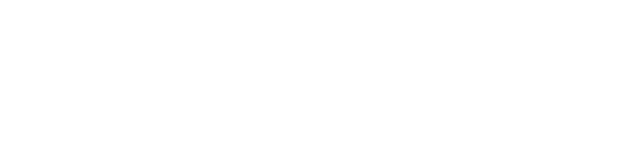
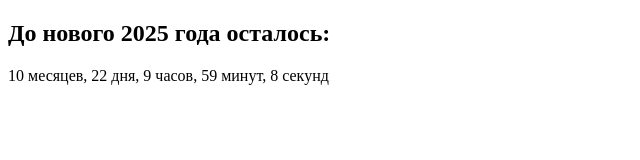
Before and after one commit to DarlingMila/purpleSchool-AdvancedJS, a plain HTML site: page 4-timer/index.html in a window 1280 px wide. Shown: the whole page, without its empty margins (0-640 px from the left). Drawn offline with Linux system fonts and the light colour scheme.

Commit message:
new calc function

```diff
--- a/4-timer/app.js
+++ b/4-timer/app.js
@@ -1,19 +1,153 @@
+const title = document.querySelector("#title");
+const timeLeft = document.querySelector("#timeLeft");
 
-function timeTillNewYear() {
-  const now = new Date();
-  const newYear = new Date("December 31, 2043 23:59:59");
+// основная функция - показ времени
+function setTimeLeft() {
 
-  const gap = newYear - now;
+  const timeNow = new Date();
+  const currentYear = new Date().getFullYear();
+  const nextYear = new Date(`January 1 ${currentYear + 1} 00:00:00`);
 
-  const months = new Date(gap).getMonth();
-  const days = new Date(gap).getDate();
-  const hours = new Date(gap).getHours();
-  const minutes = new Date(gap).getMinutes();
-  const seconds = new Date(gap).getSeconds();
+  const diff = nextYear - timeNow;
+  const months = new Date(diff).getMonth();
+  const days = getDays(currentYear, timeNow);
+  const hours = Math.floor(diff / (1000 * 60 * 60) % 24);
+  const minutes = Math.floor(diff / (1000 * 60) % 60);
+  const seconds = Math.floor(diff / 1000 % 60);
 
-  const line = `${months} месяцев, ${days} дней, ${hours} часов, ${minutes} минут, ${seconds} секунд`;
-  return line;
+  title.textContent = `До нового ${nextYear.getFullYear()} года осталось:`;
+
+  timeLeft.textContent = `${monthLeft(months)}, ${daysLeft(days)}, ${hoursLeft(hours)}, ${minutesLeft(minutes)}, ${secondsLeft(seconds)}`;
+}
+
+// высчитывает сколько дней осталось
+function getDays(currentYear, timeNow) {
+
+  const month = timeNow.getMonth() + 1;
+  let daysInMonth;
+
+  switch (month) {
+    case 1, 3, 5, 7, 8, 10, 12:
+      daysInMonth = 31;
+      break;
+
+    case 4, 6, 9, 11:
+      daysInMonth = 31;
+      break;
+
+    default:
+      if (((currentYear % 4 == 0) && (currentYear % 100 != 0)) || (currentYear % 400 == 0)){
+        daysInMonth = 29;
+
+      } else {
+        daysInMonth = 28;
+      }
+  }
+
+  return daysInMonth - timeNow.getDate();
+}
+
+// фунцкции, добавляющие правильные окончания
+// месяцы
+function monthLeft(months) {
+  let word;
+
+  switch (true) {
+    case (months === 0 || months >= 5):
+      word = "месяцев";
+      break;
+
+    case (months > 1 && months < 5):
+      word = "месяца";
+      break;
+
+    default:
+      word = "месяц";
+  }
+
+  return `${months} ${word}`;
+}
+
+// дни
+function daysLeft(days) {
+  let word;
+
+  switch (true) {
+    case (days === 0 || (days >= 5 && days <= 20) || (days >= 25 && days <= 30)):
+      word = "дней";
+      break;
+
+    case ((days >= 2 && days <= 4) || (days >= 22 && days <= 24)):
+      word = "дня";
+      break;
+
+    default:
+      word = "день";
+  }
+
+  return `${days} ${word}`;
+}
+
+// часы
+function hoursLeft(hours) {
+  let word;
+
+  switch (true) {
+    case (hours === 0 || (hours >= 5 && hours <= 20)):
+      word = "часов";
+      break;
+
+    case ((hours >= 2 && hours <= 4) || (hours >= 22 && hours <= 23)):
+      word = "часа";
+      break;
+
+    default:
+      word = "час";
+  }
+
+  return `${hours} ${word}`;
+}
+
+// минуты
+function minutesLeft(minutes) {
+  let word;
+
+  switch (true) {
+    case ((minutes === 0 || minutes >= 5 && minutes <= 20) || (minutes >= 25 && minutes <= 30) || (minutes >= 35 && minutes <= 40) || (minutes >= 45 && minutes <= 50) || (minutes >= 55 && minutes <= 60)):
+      word = "минут";
+      break;
+
+    case ((minutes >= 2 && minutes <= 4) || (minutes >= 22 && minutes <= 24) || (minutes >= 32 && minutes <= 34) || (minutes >= 42 && minutes <= 44) || (minutes >= 52 && minutes <= 54)):
+      word = "минуты";
+      break;
+
+    default:
+      word = "минута";
+  }
+
+  return `${minutes} ${word}`;
+}
+
+// секунды
+function secondsLeft(seconds) {
+  let word;
+
+  switch (true) {
+    case ((seconds === 0 || seconds >= 5 && seconds <= 20) || (seconds >= 25 && seconds <= 30) || (seconds >= 35 && seconds <= 40) || (seconds >= 45 && seconds <= 50) || (seconds >= 55 && seconds <= 60)):
+      word = "секунд";
+      break;
+
+    case ((seconds >= 2 && seconds <= 4) || (seconds >= 22 && seconds <= 24) || (seconds >= 32 && seconds <= 34) || (seconds >= 42 && seconds <= 44) || (seconds >= 52 && seconds <= 54)):
+      word = "секунды";
+      break;
+
+    default:
+      word = "секунда";
+  }
+
+  return `${seconds} ${word}`;
 }
 
 
-console.log(timeTillNewYear());
+setTimeLeft();
+setInterval(setTimeLeft, 1000);
--- a/4-timer/index.html
+++ b/4-timer/index.html
@@ -6,6 +6,12 @@
   <title>Document</title>
 </head>
 <body>
+
+  <section id="timeSection">
+    <h2 id="title">До нового года осталось:</h2>
+    <div id="timeLeft">
+  </section>
+
   <script src="app.js"></script>
 </body>
 </html>
```
